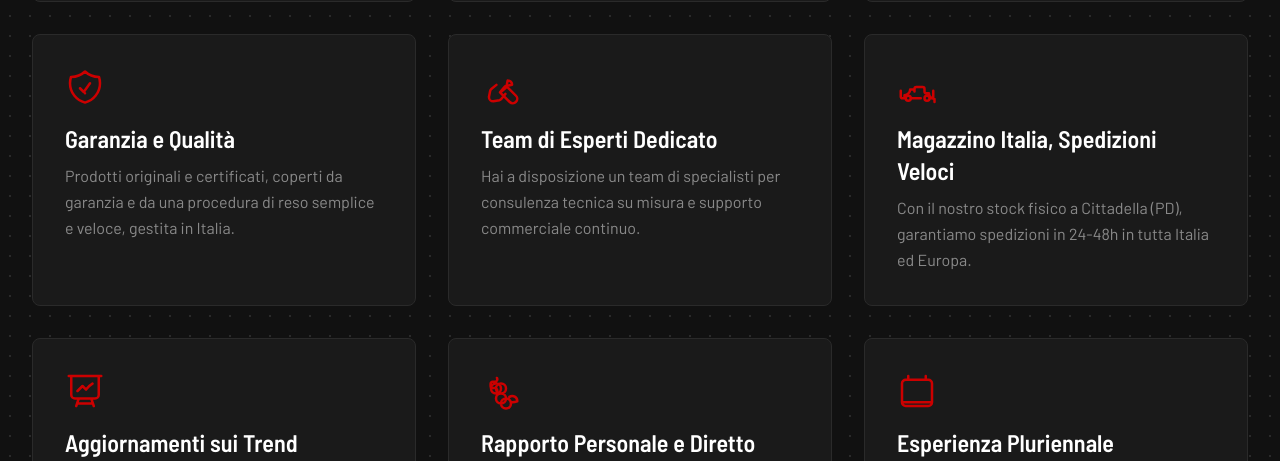
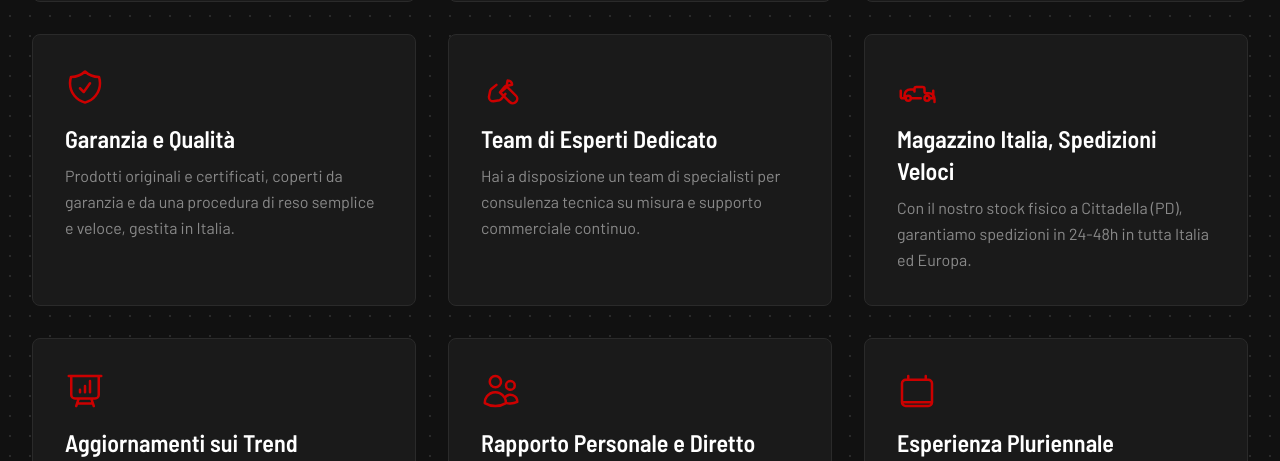
Before and after one commit to gioballagio-hub/magnus-rivenditori, a React (Vite) app: page / in a window 1280 px wide. Shown: the part 2148-2609 px from the top of the page. Built offline with nearby package versions, Linux system fonts and the light colour scheme; a web font is replaced by a local one.

Commit message:
Add files via upload

```diff
--- a/components/StickyNav.tsx
+++ b/components/StickyNav.tsx
@@ -17,13 +17,13 @@ const StickyNav: React.FC = () => {
             <div className="container mx-auto px-4 sm:px-6 lg:px-8">
                 <div className="flex items-center justify-between h-20">
                     <a href="#" className="flex items-center">
-                        <MagnusLogo className="h-12 w-auto" />
+                        <MagnusLogo className="h-8 sm:h-12 w-auto" />
                     </a>
-                    <div className="flex items-center gap-6">
+                    <div className="flex items-center gap-4 sm:gap-6">
                         <a href="tel:0496711028" className="text-sm font-semibold text-[#8A8A8A] hover:text-white transition-colors hidden md:block">
                             Tel: 049 6711028
                         </a>
-                        <a href="#contact-form" className="clip-btn bg-[#CC0000] hover:bg-[#E8000A] text-white font-bold text-sm py-2.5 px-6 transition-colors duration-300">
+                        <a href="#contact-form" className="clip-btn bg-[#CC0000] hover:bg-[#E8000A] text-white font-bold text-sm py-2.5 px-4 sm:px-6 transition-colors duration-300 whitespace-nowrap">
                             Diventa Rivenditore
                         </a>
                     </div>
--- a/components/icons/BenefitIcons.tsx
+++ b/components/icons/BenefitIcons.tsx
@@ -21,7 +21,7 @@ const TagIcon: React.FC<React.SVGProps<SVGSVGElement>> = (props) => (
 
 const ShieldIcon: React.FC<React.SVGProps<SVGSVGElement>> = (props) => (
   <svg xmlns="http://www.w3.org/2000/svg" fill="none" viewBox="0 0 24 24" strokeWidth={1.5} stroke="currentColor" {...props}>
-    <path strokeLinecap="round" strokeLinejoin="round" d="M9 12.75L11.25 15 15 9.75m-3-7.036A11.959 11.959 0 013.598 6 11.99 11.99 0 003 9.749c0 5.592 3.824 10.29 9 11.622 5.176-1.332 9-6.03 9-11.622 0-1.31-.21-2.571-.598-3.751h-.152c-3.196 0-6.1-1.248-8.25-3.286zm0 13.036h.008v.008H12v-.008z" />
+    <path strokeLinecap="round" strokeLinejoin="round" d="M9 12.75L11.25 15 15 9.75m-3-7.036A11.959 11.959 0 013.598 6 11.99 11.99 0 003 9.749c0 5.592 3.824 10.29 9 11.622 5.176-1.332 9-6.03 9-11.622 0-1.31-.21-2.571-.598-3.751h-.152c-3.196 0-6.1-1.248-8.25-3.286z" />
   </svg>
 );
 
@@ -33,38 +33,26 @@ const WrenchIcon: React.FC<React.SVGProps<SVGSVGElement>> = (props) => (
 
 const UsersIcon: React.FC<React.SVGProps<SVGSVGElement>> = (props) => (
   <svg xmlns="http://www.w3.org/2000/svg" fill="none" viewBox="0 0 24 24" strokeWidth={1.5} stroke="currentColor" {...props}>
-    <path strokeLinecap="round" strokeLinejoin="round" d="M18 18.72a9.094 9.094 0 003.741-.479 3 3 0 00-4.682-2.72m-7.5-2.962c.57-1.023-.09-2.317-1.162-2.317h-1.5a1.125 1.125 0 01-1.125-1.125v-1.5c0-.621.504-1.125 1.125-1.125h1.5c1.072 0 1.732-1.294 1.162-2.317M12 10.5a3 3 0 11-6 0 3 3 0 016 0zm3 0a3 3 0 11-6 0 3 3 0 016 0zm-3 3a3 3 0 100 6 3 3 0 000-6zm3 3a3 3 0 100 6 3 3 0 000-6z" />
+    <path strokeLinecap="round" strokeLinejoin="round" d="M15 19.128a9.38 9.38 0 002.625.372 9.337 9.337 0 004.121-.952 4.125 4.125 0 00-7.533-2.493M15 19.128v-.003c0-1.113-.285-2.16-.786-3.07M15 19.128v.106A12.318 12.318 0 018.624 21c-2.331 0-4.512-.645-6.374-1.766l-.001-.109a6.375 6.375 0 0111.964-3.07M12 6.375a3.375 3.375 0 11-6.75 0 3.375 3.375 0 016.75 0zm8.25 2.25a2.625 2.625 0 11-5.25 0 2.625 2.625 0 015.25 0z" />
   </svg>
 );
 
 const ChartIcon: React.FC<React.SVGProps<SVGSVGElement>> = (props) => (
   <svg xmlns="http://www.w3.org/2000/svg" fill="none" viewBox="0 0 24 24" strokeWidth={1.5} stroke="currentColor" {...props}>
-    <path strokeLinecap="round" strokeLinejoin="round" d="M3.75 3v11.25A2.25 2.25 0 006 16.5h2.25M3.75 3h-1.5m1.5 0h16.5m0 0h1.5m-1.5 0v11.25A2.25 2.25 0 0118 16.5h-2.25m-7.5 0h7.5m-7.5 0l-1 3m8.5-3l1 3m0 0l.5 1.5m-.5-1.5h-9.5m0 0l-.5 1.5m.75-9l3-3 2.148 2.148A12.061 12.061 0 0116.5 7.605" />
+    <path strokeLinecap="round" strokeLinejoin="round" d="M3.75 3v11.25A2.25 2.25 0 006 16.5h2.25M3.75 3h-1.5m1.5 0h16.5m0 0h1.5m-1.5 0v11.25A2.25 2.25 0 0118 16.5h-2.25m-7.5 0h7.5m-7.5 0l-1 3m8.5-3l1 3m0 0l.5 1.5m-.5-1.5h-9.5m0 0l-.5 1.5M9 11.25v1.5M12 9v3.75m3-6.75v6.75" />
   </svg>
 );
 
-const WarehouseIcon: React.FC<React.SVGProps<SVGSVGElement>> = (props) => (
+const TruckIcon: React.FC<React.SVGProps<SVGSVGElement>> = (props) => (
   <svg xmlns="http://www.w3.org/2000/svg" fill="none" viewBox="0 0 24 24" strokeWidth={1.5} stroke="currentColor" {...props}>
-    <path strokeLinecap="round" strokeLinejoin="round" d="M8.25 21v-4.875c0-.621.504-1.125 1.125-1.125h2.25c.621 0 1.125.504 1.125 1.125V21m0 0h4.5V3.545M12.75 21h7.5V10.75M2.25 21h1.5m18 0h-18M2.25 9l4.5-1.636M18.75 3l-1.5.545m0 6.205l3 1m-3-1l-3-1m-3 1l-3 1m12-4.136L18.75 7.5" />
-  </svg>
-);
-
-const HandshakeIcon: React.FC<React.SVGProps<SVGSVGElement>> = (props) => (
-  <svg xmlns="http://www.w3.org/2000/svg" fill="none" viewBox="0 0 24 24" strokeWidth={1.5} stroke="currentColor" {...props}>
-    <path strokeLinecap="round" strokeLinejoin="round" d="M12 21.75l5.25-5.25h-4.5v-4.5h4.5L12 6.75 6.75 12h4.5v4.5h-4.5L12 21.75z" />
+    <path strokeLinecap="round" strokeLinejoin="round" d="M8.25 18.75a1.5 1.5 0 01-3 0m3 0a1.5 1.5 0 00-3 0m3 0h6m-9 0H3.375a1.125 1.125 0 01-1.125-1.125V14.25m17.25 4.5a1.5 1.5 0 01-3 0m3 0a1.5 1.5 0 00-3 0m3 0h1.125c.621 0 1.125-.504 1.125-1.125V14.25m-17.25 4.5v-1.875a3.375 3.375 0 013.375-3.375h1.5a1.125 1.125 0 011.125 1.125v-1.5c0-.621.504-1.125 1.125-1.125h3.75c.621 0 1.125.504 1.125 1.125v1.5c0 .621.504 1.125 1.125 1.125h1.5a3.375 3.375 0 013.375 3.375v1.875" />
   </svg>
 );
 
 const CalendarIcon: React.FC<React.SVGProps<SVGSVGElement>> = (props) => (
-    <svg xmlns="http://www.w3.org/2000/svg" fill="none" viewBox="0 0 24 24" strokeWidth={1.5} stroke="currentColor" {...props}>
-        <path strokeLinecap="round" strokeLinejoin="round" d="M6.75 3v2.25M17.25 3v2.25M3 18.75V7.5a2.25 2.25 0 012.25-2.25h13.5A2.25 2.25 0 0121 7.5v11.25m-18 0A2.25 2.25 0 005.25 21h13.5A2.25 2.25 0 0021 18.75m-18 0h18" />
-    </svg>
-);
-
-const TruckIcon: React.FC<React.SVGProps<SVGSVGElement>> = (props) => (
-    <svg xmlns="http://www.w3.org/2000/svg" fill="none" viewBox="0 0 24 24" strokeWidth={1.5} stroke="currentColor" {...props}>
-        <path strokeLinecap="round" strokeLinejoin="round" d="M8.25 18.75a1.5 1.5 0 0 1-3 0m3 0a1.5 1.5 0 0 0-3 0m3 0h6m-9 0H3.375a1.125 1.125 0 0 1-1.125-1.125V14.25m17.25 4.5a1.5 1.5 0 0 1-3 0m3 0a1.5 1.5 0 0 0-3 0m3 0h1.125c.621 0 1.125-.504 1.125-1.125V14.25m-17.25 4.5v-1.875a3.375 3.375 0 0 0 3.375-3.375h1.5a1.125 1.125 0 0 1 1.125 1.125v-1.5c0-.621.504-1.125 1.125-1.125h3.75c.621 0 1.125.504 1.125 1.125v1.5c0 .621.504 1.125 1.125 1.125h1.5a3.375 3.375 0 0 0 3.375 3.375v1.875" />
-    </svg>
+  <svg xmlns="http://www.w3.org/2000/svg" fill="none" viewBox="0 0 24 24" strokeWidth={1.5} stroke="currentColor" {...props}>
+    <path strokeLinecap="round" strokeLinejoin="round" d="M6.75 3v2.25M17.25 3v2.25M3 18.75V7.5a2.25 2.25 0 012.25-2.25h13.5A2.25 2.25 0 0121 7.5v11.25m-18 0A2.25 2.25 0 005.25 21h13.5A2.25 2.25 0 0021 18.75m-18 0h18" />
+  </svg>
 );
 
 export const BenefitIcons = {
@@ -75,8 +63,6 @@ export const BenefitIcons = {
     wrench: WrenchIcon,
     users: UsersIcon,
     chart: ChartIcon,
-    warehouse: WarehouseIcon,
-    handshake: HandshakeIcon,
     calendar: CalendarIcon,
     truck: TruckIcon,
 };
--- a/components/icons/CarIcons.tsx
+++ b/components/icons/CarIcons.tsx
@@ -1,34 +1,32 @@
-
 import React from 'react';
 
 const PickupIcon: React.FC<React.SVGProps<SVGSVGElement>> = (props) => (
   <svg xmlns="http://www.w3.org/2000/svg" fill="none" viewBox="0 0 24 24" strokeWidth={1.5} stroke="currentColor" {...props}>
-    <path strokeLinecap="round" strokeLinejoin="round" d="M9 12.75l3 3m0 0l3-3m-3 3v-7.5M21 12a9 9 0 11-18 0 9 9 0 0118 0z" />
-    <path strokeLinecap="round" strokeLinejoin="round" d="M15.75 19.5L14.25 21H9.75l-1.5-1.5M21 12H3" />
+    <path strokeLinecap="round" strokeLinejoin="round" d="M2 17h20M3 17v-4l2-4h7v4M12 13h6l2 2v2M7 17a2 2 0 100-4 2 2 0 000 4M18 17a2 2 0 100-4 2 2 0 000 4M5 13l1-4" />
   </svg>
 );
 
 const SuvIcon: React.FC<React.SVGProps<SVGSVGElement>> = (props) => (
   <svg xmlns="http://www.w3.org/2000/svg" fill="none" viewBox="0 0 24 24" strokeWidth={1.5} stroke="currentColor" {...props}>
-        <path strokeLinecap="round" strokeLinejoin="round" d="M8.25 18.75a1.5 1.5 0 01-3 0m3 0a1.5 1.5 0 00-3 0m3 0h6m-9 0H3.375a1.125 1.125 0 01-1.125-1.125V14.25m17.25 4.5a1.5 1.5 0 01-3 0m3 0a1.5 1.5 0 00-3 0m3 0h1.125c.621 0 1.125-.504 1.125-1.125V14.25m-17.25 4.5v-1.875a3.375 3.375 0 003.375-3.375h1.5a1.125 1.125 0 011.125 1.125v-1.5c0-.621.504-1.125 1.125-1.125h3.75c.621 0 1.125.504 1.125 1.125v1.5c0 .621.504 1.125 1.125 1.125h1.5a3.375 3.375 0 003.375 3.375v1.875" />
+    <path strokeLinecap="round" strokeLinejoin="round" d="M2 17h20M2 17V9l2-4h16l2 4v8M7 17a2 2 0 100-4 2 2 0 000 4M17 17a2 2 0 100-4 2 2 0 000 4M2 11h20" />
   </svg>
 );
 
 const MuscleIcon: React.FC<React.SVGProps<SVGSVGElement>> = (props) => (
   <svg xmlns="http://www.w3.org/2000/svg" fill="none" viewBox="0 0 24 24" strokeWidth={1.5} stroke="currentColor" {...props}>
-        <path strokeLinecap="round" strokeLinejoin="round" d="M3.75 12h16.5m-16.5 3.75h16.5M3.75 19.5h16.5M5.625 4.5h12.75a1.875 1.875 0 010 3.75H5.625a1.875 1.875 0 010-3.75z" />
+    <path strokeLinecap="round" strokeLinejoin="round" d="M1 17h22M2 17v-3l3-2h3l3-5h7l4 7M8 17a2 2 0 100-4 2 2 0 000 4M17 17a2 2 0 100-4 2 2 0 000 4" />
   </svg>
 );
 
 const CustomIcon: React.FC<React.SVGProps<SVGSVGElement>> = (props) => (
   <svg xmlns="http://www.w3.org/2000/svg" fill="none" viewBox="0 0 24 24" strokeWidth={1.5} stroke="currentColor" {...props}>
-        <path strokeLinecap="round" strokeLinejoin="round" d="M11.42 15.17L17.25 21A2.652 2.652 0 0021 17.25l-5.877-5.877M11.42 15.17l2.496-3.03c.317-.384.73-.626 1.182-.732l3.566-.713a2.652 2.652 0 00-2.652-2.652l-.713 3.566c-.106.453-.348.865-.732 1.182l-3.03 2.496m-2.296-4.573l-3.03 2.496c-.384.317-.626.73-.732 1.182l-.713 3.566a2.652 2.652 0 002.652 2.652l3.566-.713c.453-.106.865-.348 1.182-.732l2.496-3.03" />
+    <path strokeLinecap="round" strokeLinejoin="round" d="M1 17h22M2 17v-3l3-2h3l2-4h2l1 2h3l1-2h2l2 3 1 3M11 10V7M8 17a2 2 0 100-4 2 2 0 000 4M17 17a2 2 0 100-4 2 2 0 000 4" />
   </svg>
 );
 
 const SportIcon: React.FC<React.SVGProps<SVGSVGElement>> = (props) => (
   <svg xmlns="http://www.w3.org/2000/svg" fill="none" viewBox="0 0 24 24" strokeWidth={1.5} stroke="currentColor" {...props}>
-        <path strokeLinecap="round" strokeLinejoin="round" d="M3.75 6A2.25 2.25 0 016 3.75h12A2.25 2.25 0 0120.25 6v1.5-1.5A2.25 2.25 0 0018 3.75H6A2.25 2.25 0 003.75 6v7.5A2.25 2.25 0 006 15.75h1.313a1.125 1.125 0 011.103.804l.272 1.214c.062.278.345.45.626.376l2.122-.707a1.125 1.125 0 00.866-1.515l-1.04-3.121a1.125 1.125 0 01.866-1.515H18a2.25 2.25 0 002.25-2.25v-1.5A2.25 2.25 0 0018 6H6" />
+    <path strokeLinecap="round" strokeLinejoin="round" d="M1 17h22M2 17v-2l4-5h10l4 4 1 3M6 10l2-4h6M8 17a2 2 0 100-4 2 2 0 000 4M16 17a2 2 0 100-4 2 2 0 000 4" />
   </svg>
 );
 
```
Lines whose indentation alone changed are shown as unchanged.
